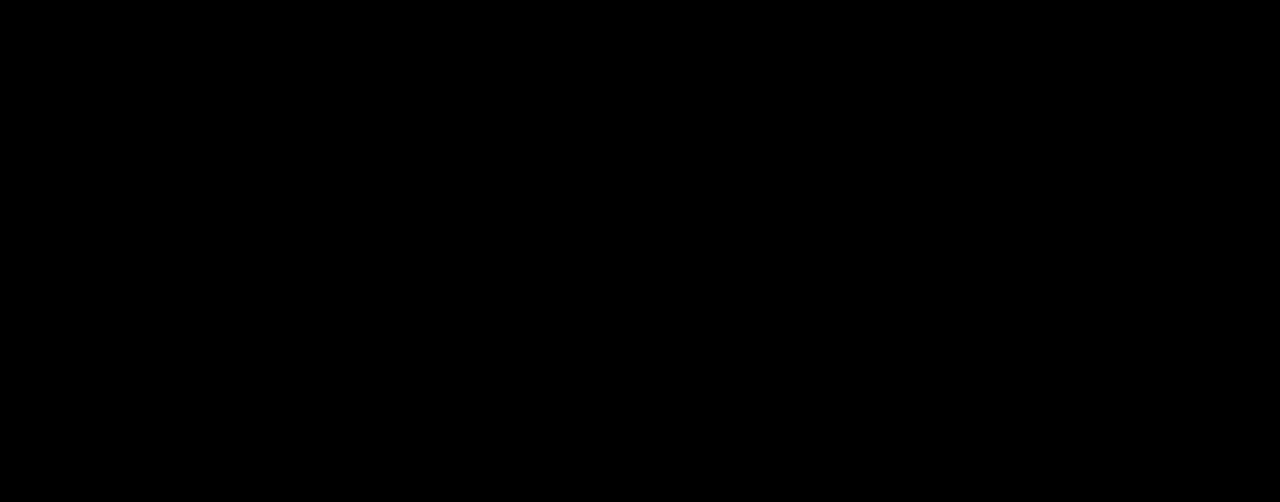
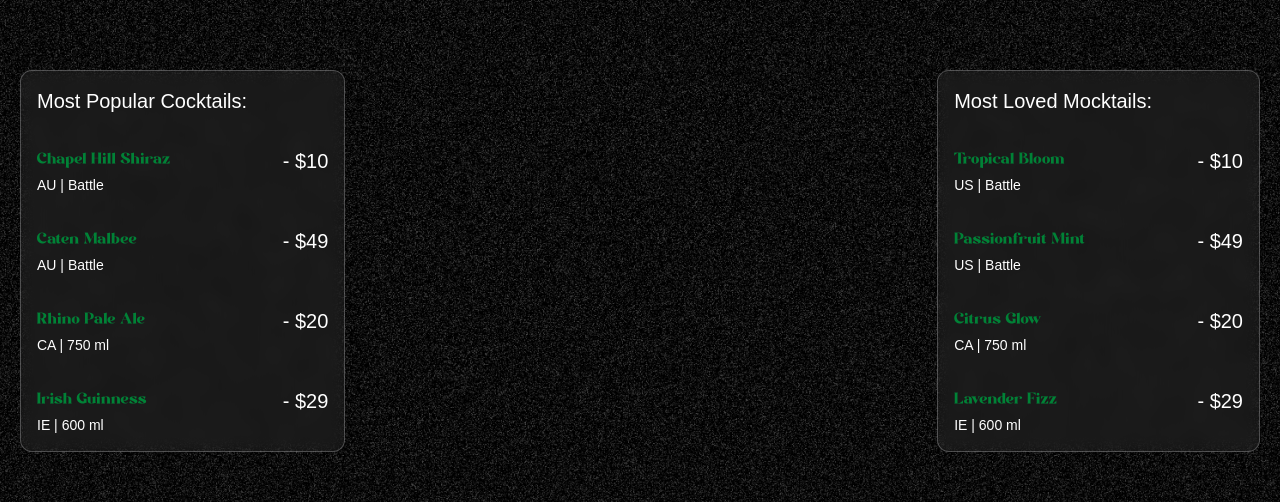
Before and after one commit to NiwanthaSanjula/gsap_cocktails, a React (Vite) app: page / in a window 1280 px wide. Shown: the part 890-1392 px from the top of the page. Built offline with nearby package versions, Linux system fonts and the light colour scheme; a web font is replaced by a local one.

Commit message:
implement concltails section

```diff
--- a/src/App.jsx
+++ b/src/App.jsx
@@ -3,6 +3,7 @@
 
 import Navbar from './components/Navbar';
 import Hero from './components/Hero';
+import Cocktails from './components/Cocktails';
 
 
 
@@ -13,7 +14,8 @@
 	<main>
 		<Navbar/>
 		<Hero/>
-		<div className='h-dvh bg-black'/>
+		<Cocktails/>
+
 
 	</main>
  )
--- /dev/null
+++ b/src/components/Cocktails.jsx
@@ -0,0 +1,79 @@
+import React from 'react';
+import { useGSAP } from '@gsap/react';
+import gsap from 'gsap';
+
+import { cocktailLists, mockTailLists } from '../../constants'
+
+
+
+const Cocktails = () => {
+
+    useGSAP(() => {
+        const parallaxTimeline = gsap.timeline({
+            scrollTrigger: {
+                trigger: '#cocktails',
+                start:'top 30%',
+                end: 'bottom 80%',
+                scrub: true,
+            }
+        })
+
+        parallaxTimeline
+            .from ('#c-left-leaf', {
+                x: -200, y: 200
+            })
+            .from ('#c-right-leaf', {
+                x: 100, y: 100
+            })
+    })
+
+  return (
+   <section id='cocktails' className='noisy'>
+
+    <img src="/images/cocktail-left-leaf.png" alt="l-leaf" id='c-left-leaf'/>
+    <img src="/images/cocktail-right-leaf.png" alt="r-leaf" id='c-right-leaf'/>
+
+    <div className='list '>
+
+        <div className='popular'>
+            <h2>Most Popular Cocktails: </h2>
+
+            <ul>
+                {cocktailLists.map((drink) => (
+                    <li key={drink.name}>
+                        <div className='md:me-28'>
+                            <h3>{drink.name}</h3>
+                            <p>{drink.country} | {drink.detail}</p>
+                        </div>
+                        <span> - {drink.price}</span>
+                    </li>
+                ))}
+
+            </ul>
+        </div>
+
+        <div className='popular'>
+            <h2>Most Loved Mocktails: </h2>
+
+            <ul>
+                {mockTailLists.map((drink) => (
+                    <li key={drink.name}>
+                        <div className='me-28'>
+                            <h3>{drink.name}</h3>
+                            <p>{drink.country} | {drink.detail}</p>
+                        </div>
+                        <span> - {drink.price}</span>
+                    </li>
+                ))}
+
+            </ul>
+        </div>
+
+    </div>
+
+
+   </section>
+  )
+}
+
+export default Cocktails
--- a/src/components/NavBar.jsx
+++ b/src/components/NavBar.jsx
@@ -36,7 +36,7 @@
 			   className='flex items-center gap-2'
 			>
 				<img src="/images/logo.png" alt="logo"/>
-				<p className='text-myPurple'>
+				<p className='text-green-600'>
 					Velvet Pour
 				</p>
 			</a>
--- a/src/index.css
+++ b/src/index.css
@@ -91,7 +91,7 @@
     }
 
     #hero {
-        @apply bg-green-950/15 relative z-10 min-h-dvh w-full border border-transparent;
+        @apply relative z-10 min-h-dvh w-full border border-transparent;
 
         h1 {
             @apply md:mt-32 mt-40 text-8xl md:text-[20vw] leading-none text-center font-modern-negra;
@@ -138,22 +138,23 @@
         @apply w-full md:h-[80%] h-1/2 absolute bottom-0 left-0 md:object-contain object-bottom object-cover;
     }
 
-    /*#cocktails {
+    #cocktails {
         @apply relative min-h-dvh w-full overflow-hidden;
 
         #c-left-leaf {
-            @apply absolute left-0 md:bottom-0 md:top-auto -top-20 md:w-fit w-1/3;
+            @apply absolute left-0 md:bottom-0 md:top-auto top-50 md:w-fit w-1/3;
         }
 
         #c-right-leaf {
-            @apply absolute right-0 md:bottom-0 md:top-auto -top-20 md:w-fit w-1/3;
+            @apply absolute right-0 md:bottom-0 md:top-auto top-1/2 md:w-fit w-1/3;
         }
 
         .list {
             @apply container mx-auto relative z-10 flex md:flex-row flex-col justify-between items-start gap-20 pt-40 2xl:px-0 px-5;
 
             .popular {
-                @apply space-y-8 w-full md:w-fit;
+                @apply space-y-8 w-full md:w-fit bg-zinc-100/5 p-4
+                rounded-xl backdrop-blur-sm border-1 border-zinc-100/25;
             }
 
             .loved {
@@ -171,7 +172,7 @@
                     @apply flex justify-between items-start;
 
                     h3 {
-                        @apply font-modern-negra 2xl:text-3xl text-xl text-yellow;
+                        @apply font-modern-negra 2xl:text-3xl text-xl text-green-700
                     }
 
                     p {
@@ -184,7 +185,7 @@
                 }
             }
         }
-    }*/
+    }
 
     /*#about {
         @apply min-h-screen py-28 2xl:px-0 px-5 container mx-auto;
```
